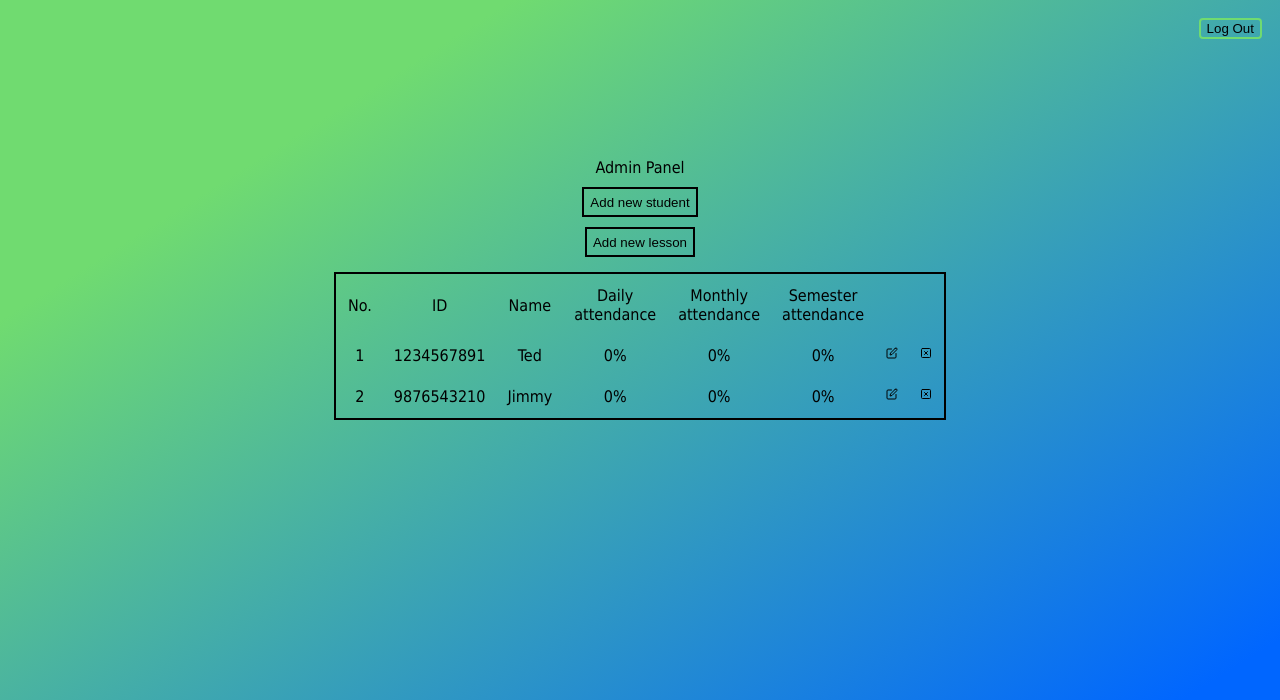
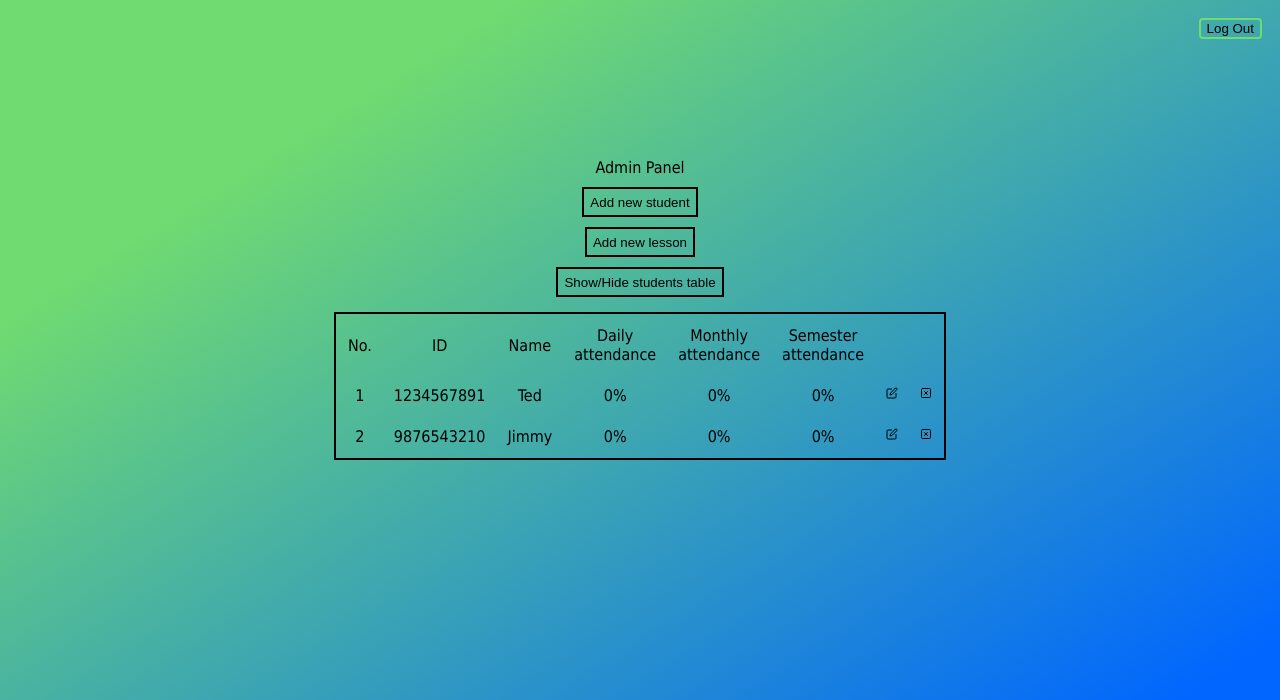
Before and after one commit to JPeace-Studios/Scanner, a PHP site: page /adminpanel.php in a window 1280 px wide. Shown: the top 700 px of the page. Run offline with PHP 8.4, Linux system fonts and the light colour scheme; a user stored in the database is signed in; data comes from the database, SQL or seed files in the repository.

Commit message:
Hide/Show lessons/studenst tables

```diff
--- a/adminpanel.php
+++ b/adminpanel.php
@@ -42,7 +42,7 @@ if (!isset($_SESSION['logged']))
       $sql = "SELECT * FROM students";
       if ($result = @$connect-> query($sql))
       {
-        echo "<table class='nicelook'>";
+        echo "<button id='panelButton' onclick='buttonclick(-1);'>Show/Hide students table</button><div id='-1' class='hideOff' style='margin-bottom: 5px'><table class='nicelook'>";
         echo "<tr><td>No.</td><td>ID</td><td>Name</td><td>Daily attendance</td><td>Monthly attendance</td><td>Semester attendance</td></tr>";
 
         while($row = $result-> fetch_assoc())
@@ -56,7 +56,7 @@ if (!isset($_SESSION['logged']))
           echo "<input type='hidden' name='delete' value='$aid'>";
           echo "<input type='submit' class='actionButton removeButton' value=''></form></td></tr>";
         }
-        echo "</table>";
+        echo "</table></div>";
       }
 
       $sql = "SHOW TABLES FROM ".$database;
@@ -76,6 +76,7 @@ if (!isset($_SESSION['logged']))
         $sql = "SELECT * FROM ".$lessons[$i];
         if ($result = @$connect-> query($sql))
         {
+          echo "<button id='panelButton' onclick='buttonclick($i);'>Lesson on ".date('d/m/Y H:i', substr($lessons[$i], 6))."</button><div id='$i' class='hideOn'>";
           echo "<table class='nicelook2' style='text-align: center; padding: 30px'>";
           echo "<tr><th colspan='3'>".date('d/m/Y H:i', substr($lessons[$i], 6))."</th></tr>";
           echo "<tr><td colspan='3' class='lessonButtonCell'>";
@@ -121,10 +122,23 @@ if (!isset($_SESSION['logged']))
               }
             }
           }
+          echo "</table></div>";
         }
       }
     }
     ?>
+    <script type="text/javascript">
+      function buttonclick(a)
+      {
+        var shade = document.getElementById(a);
+        if (shade.className == "hideOn")
+        {
+          shade.className = "hideOff";
+        } else {
+          shade.className = "hideOn";
+        }
+      }
+    </script>
   </div>
 </body>
 </html>
--- a/style.css
+++ b/style.css
@@ -124,7 +124,7 @@ label {
 
 .nicelook2
 {
-  margin-top: 25px;
+  margin-top: 10px;
   border: 2px solid black;
   text-align: center;
   padding: 5px;
@@ -138,6 +138,16 @@ label {
   width: auto;
   display: flex;
   justify-content: center;
+}
+
+.hideOn {
+  margin: 0 auto;
+  display: none;
+}
+
+.hideOff {
+  margin: 0 auto;
+  display: block;
 }
 
 #panelButton {
```
